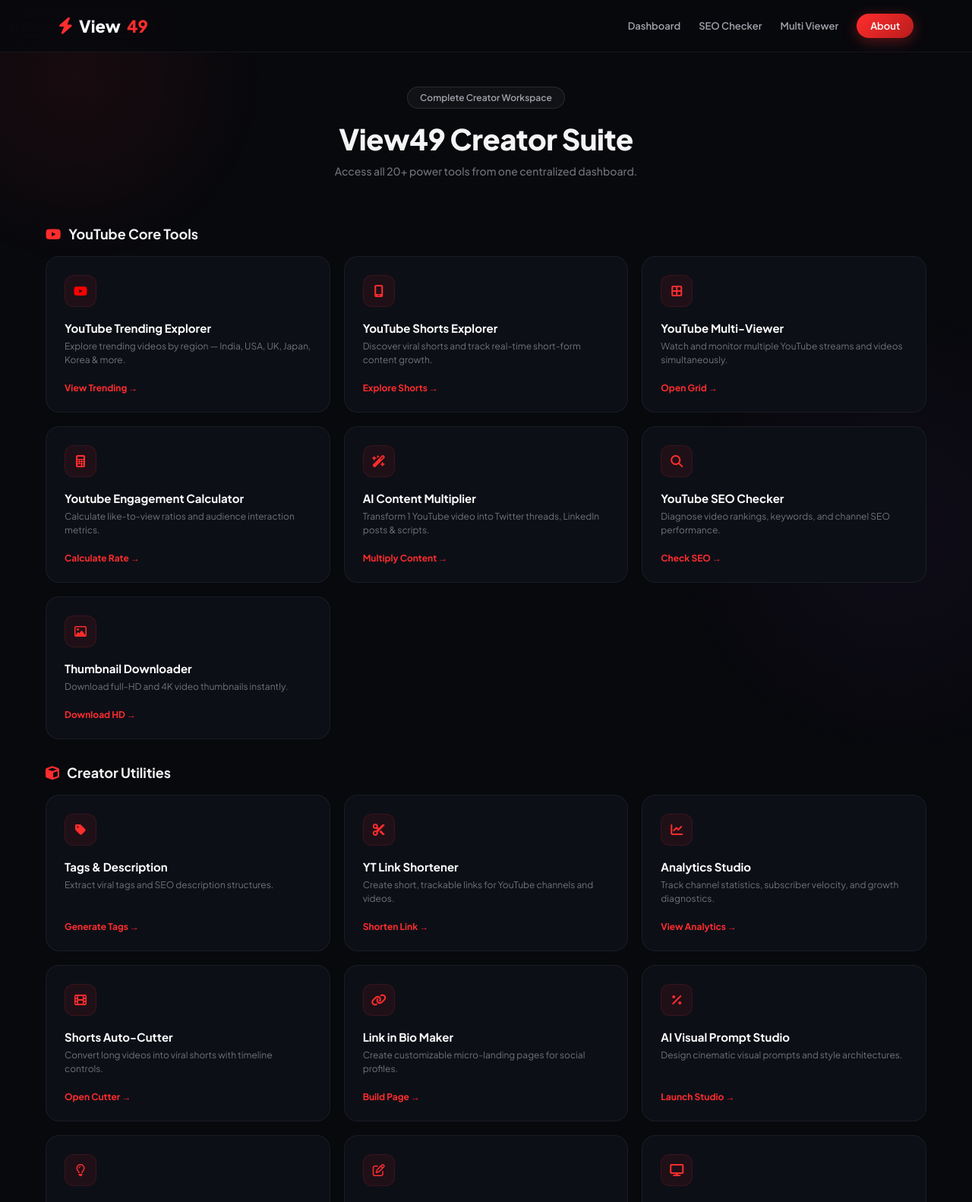
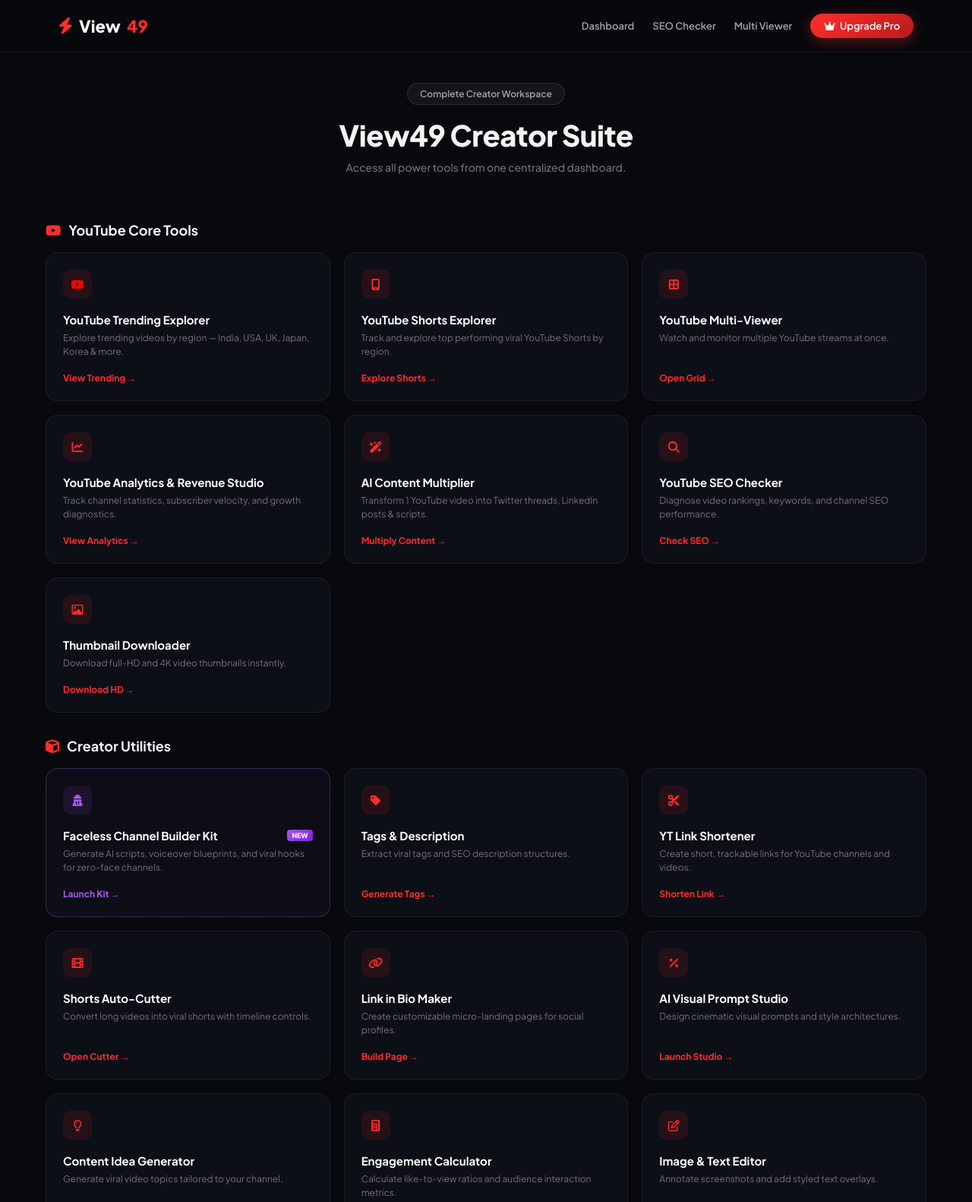
Before and after one commit to view49/view49, a website: page index.html in a window 1280 px wide. Shown: the top 1582 px of the page at 76% size. Drawn offline with Linux system fonts and the light colour scheme.

Commit message:
Update index.html

```diff
--- a/index.html
+++ b/index.html
@@ -16,12 +16,7 @@
       min-height: 100vh;
       display: flex;
       flex-direction: column;
-      overflow-x: hidden;
     }
-
-    /* Ambient Background Glows */
-    body::before { content: ''; position: fixed; top: -150px; left: -150px; width: 500px; height: 500px; background: radial-gradient(circle, rgba(255,45,45,0.07) 0%, transparent 70%); z-index: 0; pointer-events: none; }
-    body::after { content: ''; position: fixed; bottom: -200px; right: -200px; width: 600px; height: 600px; background: radial-gradient(circle, rgba(168,85,247,0.05) 0%, transparent 70%); z-index: 0; pointer-events: none; }
 
     /* Navbar */
     .navbar {
@@ -29,12 +24,12 @@
       justify-content: space-between;
       align-items: center;
       padding: 18px 6%;
-      background: rgba(8, 9, 13, 0.85);
-      backdrop-filter: blur(16px);
+      background: rgba(8, 9, 13, 0.8);
+      backdrop-filter: blur(12px);
       position: sticky;
       top: 0;
       z-index: 100;
-      border-bottom: 1px solid rgba(255, 255, 255, 0.06);
+      border-bottom: 1px solid rgba(255, 255, 255, 0.05);
     }
 
     .logo {
@@ -75,26 +70,19 @@
       align-items: center;
       gap: 6px;
       box-shadow: 0 4px 18px rgba(255, 45, 45, 0.35);
-      transition: transform 0.2s, box-shadow 0.2s;
-    }
-    .btn-upgrade:hover {
-      transform: translateY(-2px);
-      box-shadow: 0 6px 22px rgba(255, 45, 45, 0.5);
     }
 
     /* Hero Header */
     .hero-section {
       text-align: center;
-      padding: 45px 20px 30px;
+      padding: 40px 20px 30px;
       display: flex;
       flex-direction: column;
       align-items: center;
-      position: relative;
-      z-index: 1;
     }
 
     .pill-badge {
-      background: rgba(255, 255, 255, 0.04);
+      background: rgba(255, 255, 255, 0.05);
       border: 1px solid rgba(255, 255, 255, 0.1);
       color: #a1a1aa;
       padding: 6px 16px;
@@ -123,8 +111,6 @@
       margin: 0 auto;
       padding: 0 20px 60px;
       width: 100%;
-      position: relative;
-      z-index: 1;
     }
 
     .section-title {
@@ -153,82 +139,46 @@
       .tools-grid { grid-template-columns: 1fr; }
     }
 
-    /* Cards Links Styling (Redesigned for Premium Smooth Hover Feel) */
+    /* Cards Links Styling */
     .tool-card {
       background: #0d0f17;
       border: 1px solid rgba(255, 255, 255, 0.06);
-      border-radius: 18px;
-      padding: 24px;
+      border-radius: 16px;
+      padding: 22px;
       display: flex;
       flex-direction: column;
+      transition: all 0.25s ease;
       text-decoration: none;
       color: inherit;
-      position: relative;
-      overflow: hidden;
-      transform: translateY(0);
-      transition: all 0.35s cubic-bezier(0.16, 1, 0.3, 1);
-    }
-
-    /* Subtle top light reflection line inside cards */
-    .tool-card::before {
-      content: '';
-      position: absolute;
-      top: 0; left: 0; right: 0;
-      height: 1px;
-      background: linear-gradient(90deg, transparent, rgba(255,255,255,0.15), transparent);
-      opacity: 0;
-      transition: opacity 0.3s ease;
     }
 
     .tool-card:hover {
-      border-color: rgba(255, 45, 45, 0.35);
-      background: linear-gradient(145deg, #121522 0%, #0d0f17 100%);
-      transform: translateY(-6px) scale(1.01);
-      box-shadow: 0 20px 40px -10px rgba(0, 0, 0, 0.7), 0 0 20px rgba(255, 45, 45, 0.08);
-    }
-
-    .tool-card:hover::before {
-      opacity: 1;
+      border-color: rgba(255, 255, 255, 0.18);
+      transform: translateY(-3px);
+      box-shadow: 0 12px 30px rgba(0,0,0,0.5);
     }
 
     .tool-card.pro-card {
-      border-color: rgba(234, 179, 8, 0.25);
+      border-color: rgba(234, 179, 8, 0.3);
       background: linear-gradient(180deg, rgba(234, 179, 8, 0.03) 0%, #0d0f17 100%);
-    }
-    .tool-card.pro-card:hover {
-      border-color: rgba(234, 179, 8, 0.6);
-      box-shadow: 0 20px 40px -10px rgba(0, 0, 0, 0.7), 0 0 25px rgba(234, 179, 8, 0.12);
     }
 
     .icon-box {
-      width: 42px;
-      height: 42px;
-      background: rgba(255, 45, 45, 0.08);
-      border: 1px solid rgba(255, 45, 45, 0.12);
-      border-radius: 12px;
+      width: 38px;
+      height: 38px;
+      background: rgba(255, 45, 45, 0.1);
+      border-radius: 10px;
       display: flex;
       align-items: center;
       justify-content: center;
       color: #ff2d2d;
-      font-size: 16px;
+      font-size: 15px;
       margin-bottom: 18px;
-      transition: transform 0.3s cubic-bezier(0.16, 1, 0.3, 1), background 0.3s;
-    }
-
-    .tool-card:hover .icon-box {
-      transform: scale(1.1) rotate(-4deg);
-      background: rgba(255, 45, 45, 0.15);
-      border-color: rgba(255, 45, 45, 0.3);
     }
 
     .pro-card .icon-box {
-      background: rgba(234, 179, 8, 0.08);
-      border-color: rgba(234, 179, 8, 0.15);
+      background: rgba(234, 179, 8, 0.1);
       color: #eab308;
-    }
-    .pro-card:hover .icon-box {
-      background: rgba(234, 179, 8, 0.18);
-      border-color: rgba(234, 179, 8, 0.35);
     }
 
     .tool-title {
@@ -236,27 +186,14 @@
       font-weight: 700;
       margin-bottom: 6px;
       color: #fff;
-      transition: color 0.2s;
-    }
-
-    .tool-card:hover .tool-title {
-      color: #ff4d4d;
-    }
-    .pro-card:hover .tool-title {
-      color: #facc15;
     }
 
     .tool-desc {
       font-size: 12px;
       color: #71717a;
       line-height: 1.5;
-      margin-bottom: 20px;
+      margin-bottom: 18px;
       flex: 1;
-      transition: color 0.2s;
-    }
-
-    .tool-card:hover .tool-desc {
-      color: #94a3b8;
     }
 
     .tool-link {
@@ -266,11 +203,6 @@
       display: flex;
       align-items: center;
       gap: 6px;
-      transition: gap 0.2s ease;
-    }
-
-    .tool-card:hover .tool-link {
-      gap: 10px;
     }
 
     .pro-card .tool-link { color: #eab308; }
@@ -282,8 +214,6 @@
       font-size: 12px;
       border-top: 1px solid rgba(255, 255, 255, 0.04);
       margin-top: auto;
-      position: relative;
-      z-index: 1;
     }
   </style>
 </head>
@@ -297,14 +227,14 @@
       <a href="index.html">Dashboard</a>
       <a href="youtube-seo-checker.html">SEO Checker</a>
       <a href="youtube-multi-viewer.html">Multi Viewer</a>
-      <a href="premium.html" class="btn-upgrade"></i> About</a>
+      <a href="premium.html" class="btn-upgrade"><i class="fa-solid fa-crown"></i> Upgrade Pro</a>
     </div>
   </nav>
 
   <header class="hero-section">
     <div class="pill-badge">Complete Creator Workspace</div>
     <h1 class="hero-title">View49 Creator Suite</h1>
-    <p class="hero-subtitle">Access all 20+ power tools from one centralized dashboard.</p>
+    <p class="hero-subtitle">Access all power tools from one centralized dashboard.</p>
   </header>
 
   <main class="dashboard-container">
@@ -323,28 +253,28 @@
         <div class="tool-link">View Trending &rarr;</div>
       </a>
 
-      <!-- 2. YouTube Shorts Explorer -->
+      <!-- 2. youtube-shorts -->
       <a href="youtube-shorts.html" class="tool-card">
-        <div class="icon-box"><i class="fa-solid fa-mobile-screen"></i></div>
+        <div class="icon-box"><i class="fa-solid fa-mobile-screen" style="color:var(--purple);"></i></div>
         <div class="tool-title">YouTube Shorts Explorer</div>
-        <div class="tool-desc">Discover viral shorts and track real-time short-form content growth.</div>
+        <div class="tool-desc">Track and explore top performing viral YouTube Shorts by region.</div>
         <div class="tool-link">Explore Shorts &rarr;</div>
       </a>
 
-      <!-- 3. YouTube Multi-Viewer -->
+      <!-- 3. youtube multi viewer -->
       <a href="youtube-multi-viewer.html" class="tool-card">
         <div class="icon-box"><i class="fa-solid fa-border-all"></i></div>
         <div class="tool-title">YouTube Multi-Viewer</div>
-        <div class="tool-desc">Watch and monitor multiple YouTube streams and videos simultaneously.</div>
+        <div class="tool-desc">Watch and monitor multiple YouTube streams at once.</div>
         <div class="tool-link">Open Grid &rarr;</div>
       </a>
 
-      <!-- 4. Engagement Calculator -->
-      <a href="engagement-calculator.html" class="tool-card">
-        <div class="icon-box"><i class="fa-solid fa-calculator"></i></div>
-        <div class="tool-title">Youtube Engagement Calculator</div>
-        <div class="tool-desc">Calculate like-to-view ratios and audience interaction metrics.</div>
-        <div class="tool-link">Calculate Rate &rarr;</div>
+      <!-- 4. YouTube Analytics & Revenue Studio -->
+      <a href="analytics-studio.html" class="tool-card">
+        <div class="icon-box"><i class="fa-solid fa-chart-line"></i></div>
+        <div class="tool-title">YouTube Analytics & Revenue Studio</div>
+        <div class="tool-desc">Track channel statistics, subscriber velocity, and growth diagnostics.</div>
+        <div class="tool-link">View Analytics &rarr;</div>
       </a>
 
       <!-- 5. AI Content Multiplier -->
@@ -355,7 +285,7 @@
         <div class="tool-link">Multiply Content &rarr;</div>
       </a>
 
-      <!-- 6. YouTube SEO Checker -->
+      <!-- 6. youtube sec checker -->
       <a href="youtube-seo-checker.html" class="tool-card">
         <div class="icon-box"><i class="fa-solid fa-magnifying-glass"></i></div>
         <div class="tool-title">YouTube SEO Checker</div>
@@ -379,6 +309,19 @@
 
     <div class="tools-grid">
 
+      <!-- Faceless Channel Builder Kit -->
+      <a href="faceless-builder-kit.html" class="tool-card pro-card" style="border-color: rgba(168,85,247,0.3); background: linear-gradient(180deg, rgba(168,85,247,0.04) 0%, #0d0f17 100%);">
+        <div class="icon-box" style="background: rgba(168,85,247,0.1); color: #a855f7;">
+          <i class="fa-solid fa-user-secret"></i>
+        </div>
+        <div class="tool-title" style="display: flex; align-items: center; justify-content: space-between;">
+          Faceless Channel Builder Kit
+          <span style="font-size: 9px; background: linear-gradient(135deg, #a855f7, #7e22ce); color: #fff; padding: 2px 6px; border-radius: 4px; font-weight: 800;">NEW</span>
+        </div>
+        <div class="tool-desc">Generate AI scripts, voiceover blueprints, and viral hooks for zero-face channels.</div>
+        <div class="tool-link" style="color: #a855f7;">Launch Kit &rarr;</div>
+      </a>
+
       <a href="tags-description-generator.html" class="tool-card">
         <div class="icon-box"><i class="fa-solid fa-tag"></i></div>
         <div class="tool-title">Tags & Description</div>
@@ -391,13 +334,6 @@
         <div class="tool-title">YT Link Shortener</div>
         <div class="tool-desc">Create short, trackable links for YouTube channels and videos.</div>
         <div class="tool-link">Shorten Link &rarr;</div>
-      </a>
-
-      <a href="analytics-studio.html" class="tool-card">
-        <div class="icon-box"><i class="fa-solid fa-chart-line"></i></div>
-        <div class="tool-title">Analytics Studio</div>
-        <div class="tool-desc">Track channel statistics, subscriber velocity, and growth diagnostics.</div>
-        <div class="tool-link">View Analytics &rarr;</div>
       </a>
 
       <a href="shorts-auto-cutter.html" class="tool-card">
@@ -426,6 +362,13 @@
         <div class="tool-title">Content Idea Generator</div>
         <div class="tool-desc">Generate viral video topics tailored to your channel.</div>
         <div class="tool-link">Generate Ideas &rarr;</div>
+      </a>
+
+      <a href="engagement-calculator.html" class="tool-card">
+        <div class="icon-box"><i class="fa-solid fa-calculator"></i></div>
+        <div class="tool-title">Engagement Calculator</div>
+        <div class="tool-desc">Calculate like-to-view ratios and audience interaction metrics.</div>
+        <div class="tool-link">Calculate Rate &rarr;</div>
       </a>
 
       <a href="screenshot-editor.html" class="tool-card">
@@ -459,8 +402,15 @@
       <a href="upi-qr.html" class="tool-card">
         <div class="icon-box"><i class="fa-solid fa-qrcode"></i></div>
         <div class="tool-title">UPI QR Generator</div>
-        <div class="tool-desc">Generate payment QR codes for creator support.</div>
+        <div class="tool-desc">Payment QR codes for creator support.</div>
         <div class="tool-link">Get QR &rarr;</div>
+      </a>
+
+      <a href="premium.html" class="tool-card pro-card">
+        <div class="icon-box"><i class="fa-solid fa-crown"></i></div>
+        <div class="tool-title">Pro Membership</div>
+        <div class="tool-desc">Unlock high-speed proxies, VIP tools, and premium features.</div>
+        <div class="tool-link">Upgrade Pro &rarr;</div>
       </a>
 
     </div>
```
